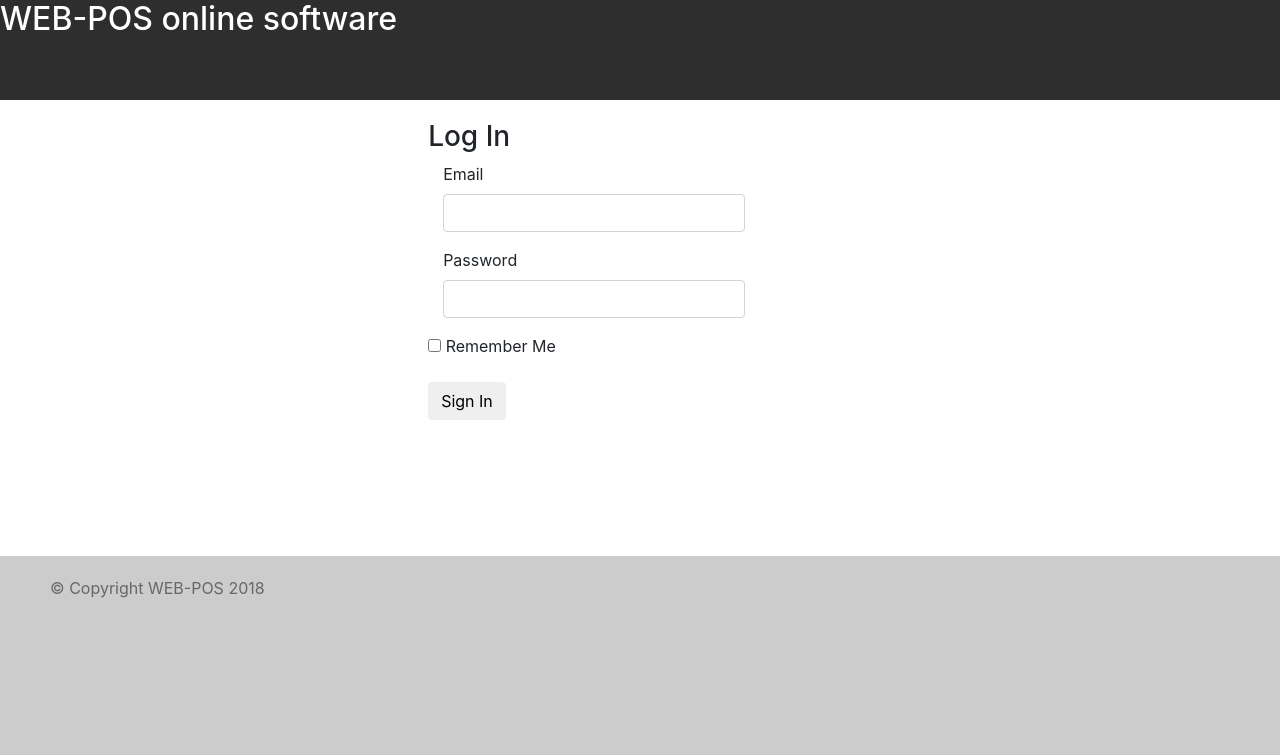
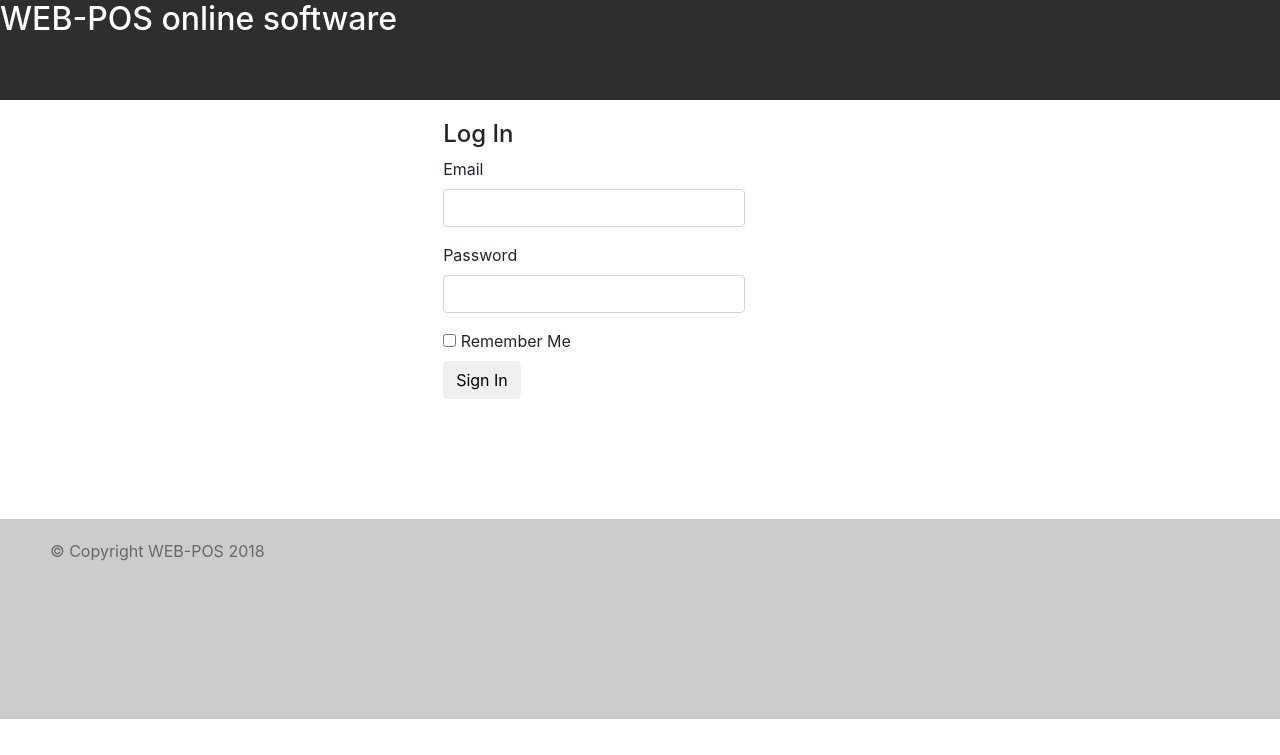
Before and after one commit to sah1l/flask-dashboard, a Flask app: page /login/ in a window 1280 px wide. Shown: the top 755 px of the page. Run offline with Flask 2, Linux system fonts and the light colour scheme; some libraries are stand-ins or nearby versions.

Commit message:
Fixed login page style

```diff
--- a/app/templates/auth/login.html
+++ b/app/templates/auth/login.html
@@ -1,8 +1,8 @@
 {% extends "layout.html" %}
 
 {% block login_block %}
-    <div class="col-lg-4 offset-lg-4 col-sm-6 offset-sm-3 col-xs-12" id="login-block">
-        <h3>Log In</h3>
+    <div class="add-record-block col-lg-4 offset-lg-4 col-sm-6 offset-sm-3 col-xs-12" id="login-block">
+        <h4>Log In</h4>
         <form action="" method="post" class="form-horizontal" role="form" id="login-form">
             {{ form.hidden_tag() }}
             <div class="form-group col-lg-10">
@@ -19,8 +19,10 @@
                 <span class="error">{{ error }}</span>
                 {% endfor %}
             </div>
-            <p>{{ form.remember_me() }} {{ form.remember_me.label }}</p>
-            <p>{{ form.submit(class="btn") }}</p>
+            <div class="submit-panel">
+                <div>{{ form.remember_me() }} {{ form.remember_me.label }}</div>
+                <div>{{ form.submit(class="btn") }}</div>
+            </div>
         </form>
     </div>
 {% endblock %}
```
